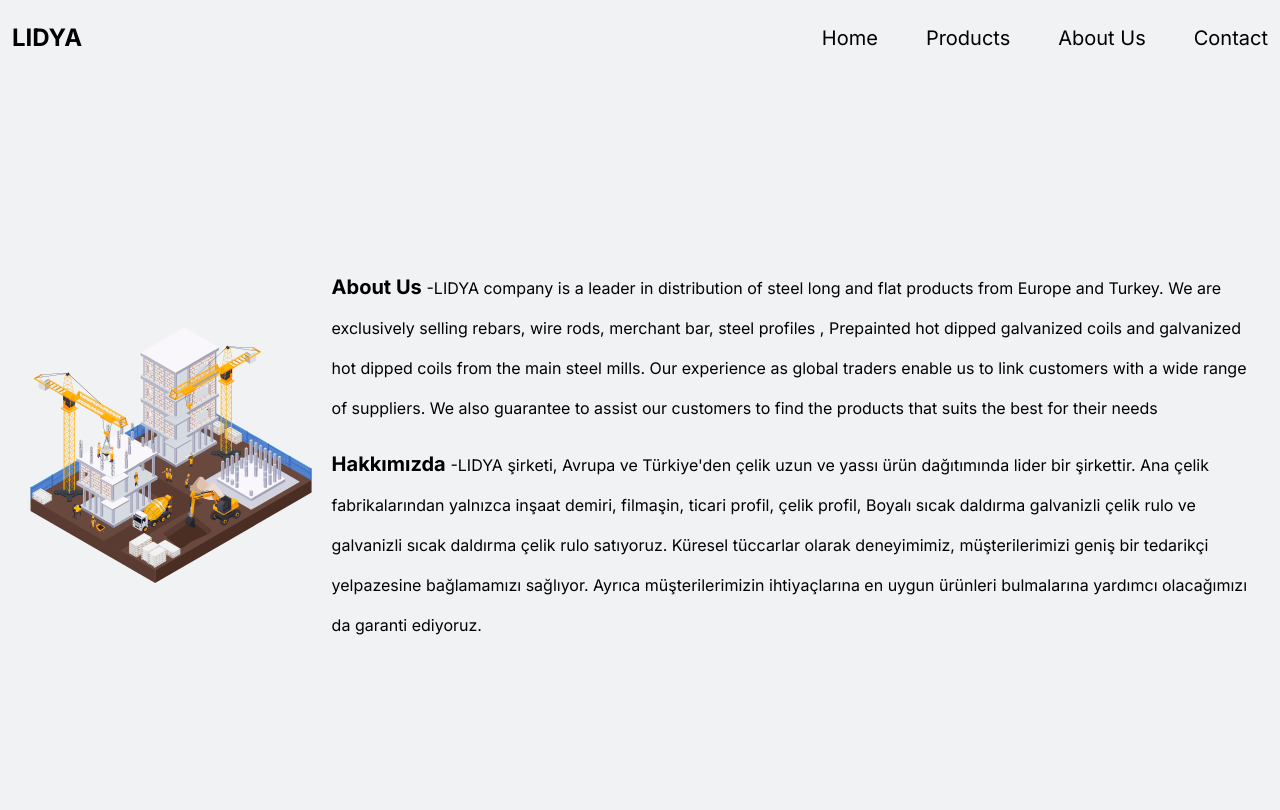
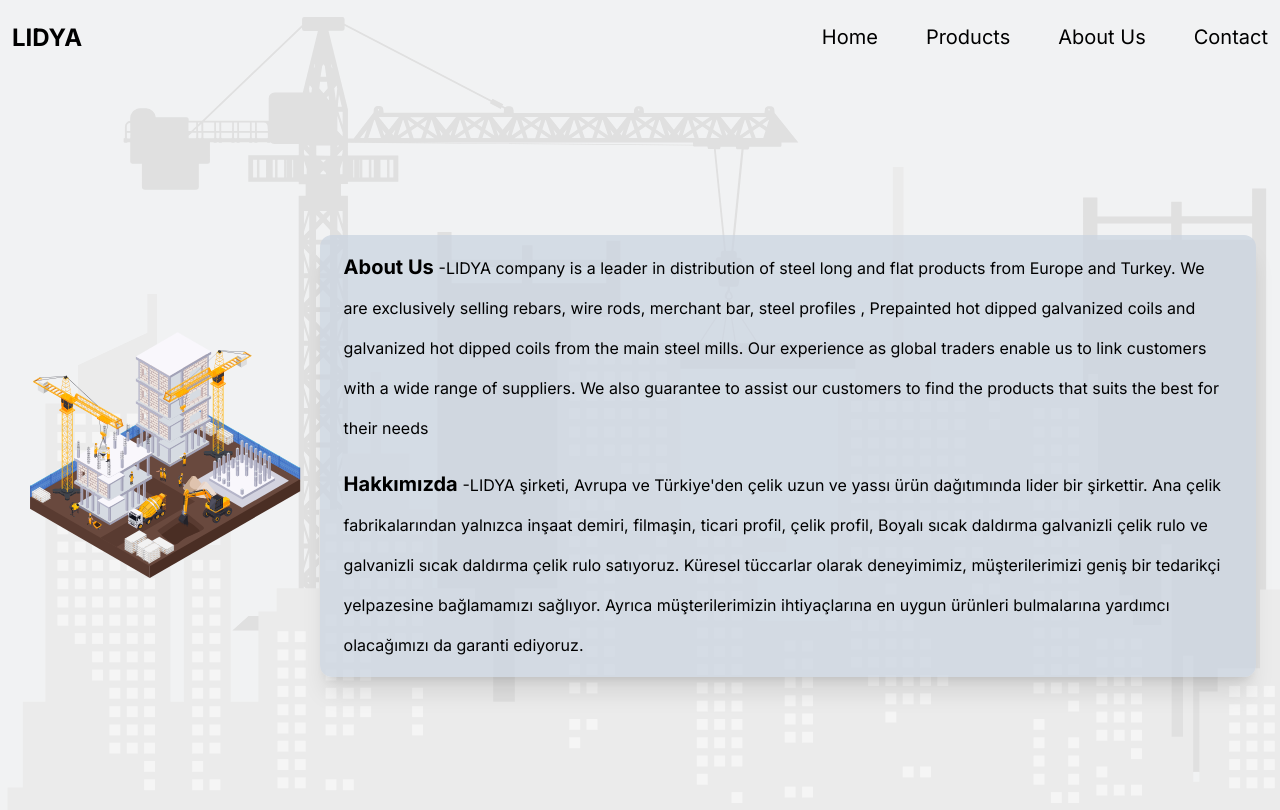
Before and after one commit to DavitAndzavelidze/lidya, a Next.js app: page /about in a window 1280 px wide. Shown: the top 810 px of the page. Built offline with nearby package versions, Linux system fonts and the light colour scheme.

Commit message:
add animations

```diff
--- a/app/about/page.tsx
+++ b/app/about/page.tsx
@@ -1,20 +1,35 @@
+"use client";
 import Image from "next/image";
 import React from "react";
+import { motion } from "framer-motion";
+import { rightToLeft, leftToRight } from "@/utils/motion";
 
 const About = () => {
   return (
-    <div className="lg:h-screen lg:max-container flexCenter flex-col lg:flex-row px-6 py-6">
-      <div className="w-full absolute lg:relative opacity-[15%] lg:opacity-[1] z-0">
+    <div className="lg:h-screen lg:max-container flexCenter flex-col lg:flex-row px-6 py-6 ">
+      <motion.div
+        variants={leftToRight}
+        initial="hidden"
+        whileInView="show"
+        viewport={{ once: true }}
+        className="w-full absolute lg:relative opacity-[15%] lg:opacity-[1] z-0"
+      >
         <Image
           src="/about.svg"
           width={400}
           height={600}
           priority={true}
           alt="heroImage"
-          className="object-cover h-screen lg:w-auto lg:h-auto lg:pr-3"
+          className="hidden lg:block lg:w-auto lg:h-auto lg:pr-3 "
         />
-      </div>
-      <div className="text-[14px] lg:text-[16px] flex flex-col gap-4 leading-10">
+      </motion.div>
+      <motion.div
+        variants={rightToLeft}
+        initial="hidden"
+        whileInView="show"
+        viewport={{ once: true }}
+        className="text-[14px] lg:text-[16px] flex flex-col gap-4 leading-10 lg:bg-slate-300/75 lg:py-3 lg:px-6 lg:rounded-xl shadow-xl"
+      >
         <p>
           <span className="font-bold text-[20px]"> About Us </span> -LIDYA
           company is a leader in distribution of steel long and flat products
@@ -36,7 +51,7 @@
           müşterilerimizin ihtiyaçlarına en uygun ürünleri bulmalarına yardımcı
           olacağımızı da garanti ediyoruz.
         </p>
-      </div>
+      </motion.div>
     </div>
   );
 };
--- a/app/contact/page.tsx
+++ b/app/contact/page.tsx
@@ -1,20 +1,33 @@
+"use client";
 import Button from "@/components/Button";
 import { Contacts } from "@/constants";
 import React from "react";
+import { motion } from "framer-motion";
+import { rightToLeft, leftToRight } from "@/utils/motion";
 
 const Contact = () => {
   return (
     <div className=" flexCenter lg:justify-between flex flex-col lg:flex-row lg:h-screen lg:max-container">
-      <div className="flex flex-col gap-6 px-6 py-6 lg:px-0 lg:py-0 lg:flex-1">
+      <motion.div
+        variants={leftToRight}
+        initial="hidden"
+        whileInView="show"
+        viewport={{ once: true }}
+        className="flex flex-col gap-6 px-6 py-6 lg:px-0 lg:py-0 lg:flex-1 lg:h-[50%]"
+      >
         {Contacts.map((info) => (
           <div key={info.title}>
             <h4 className="font-bold ">{info.title}</h4>
             <p>{info.content}</p>
           </div>
         ))}
-      </div>
+      </motion.div>
 
-      <form
+      <motion.form
+        variants={rightToLeft}
+        initial="hidden"
+        whileInView="show"
+        viewport={{ once: true }}
         action="#"
         className="flex flex-col gap-2 py-6 w-full px-6 lg:px-0 lg:flex-1"
       >
@@ -92,7 +105,7 @@
             variant="btn_dark_blue"
           />
         </div>
-      </form>
+      </motion.form>
     </div>
   );
 };
--- a/app/globals.css
+++ b/app/globals.css
@@ -11,6 +11,9 @@
 body {
   font-family: "Inter", sans-serif;
   background: #f1f2f3;
+  background-image: url("/bg.svg");
+  background-repeat: no-repeat;
+  background-size: cover;
 }
 
 @layer utilities {
@@ -54,6 +57,9 @@
   .mobile-menu {
     @apply container mx-auto absolute top-0 left-0 flex flex-col justify-center items-start h-full bg-slate-700 md:w-[320px] max-w-screen-lg p-4;
   }
+  .navlink-Hover {
+    @apply text-blue-700 border-blue-700;
+  }
   .formInput {
     @apply w-full mt-2.5 required:border-red-500 rounded-md border-0 px-3.5 py-2 lg:py-4 text-gray-900 shadow-sm ring-2 ring-inset ring-gray-300 placeholder:text-gray-400 outline-none focus:ring-blue-600 sm:text-sm sm:leading-6;
   }
--- a/app/page.tsx
+++ b/app/page.tsx
@@ -1,20 +1,36 @@
+"use client";
 import Button from "@/components/Button";
 import Image from "next/image";
+import Link from "next/link";
+import { motion } from "framer-motion";
+import { rightToLeft, leftToRight } from "@/utils/motion";
 
 export default function Home() {
   return (
     <main className="h-screen flexCenter max-container flex-col lg:flex-row-reverse">
-      <div className="w-full absolute lg:relative opacity-[15%] lg:opacity-[1]">
+      <motion.div
+        variants={rightToLeft}
+        initial="hidden"
+        whileInView="show"
+        viewport={{ once: true }}
+        className="w-full absolute lg:relative opacity-[15%] lg:opacity-[1]"
+      >
         <Image
           src="/hero.svg"
           width={400}
           height={600}
           priority={true}
           alt="heroImage"
-          className="object-cover h-screen lg:w-auto lg:h-auto"
+          className="hidden lg:block lg:w-auto lg:h-auto"
         />
-      </div>
-      <div className="flexCenter flex-col max-w-lg gap-[1.2rem] px-6 lg:px-3 z-20">
+      </motion.div>
+      <motion.div
+        variants={leftToRight}
+        initial="hidden"
+        whileInView="show"
+        viewport={{ once: true }}
+        className="flexCenter flex-col max-w-lg gap-[1.2rem] px-6 lg:px-3 z-20"
+      >
         <h1 className="fontHero lg:text-[45px] self-start">
           Welcome to <span className="text-blue-700">LIDYA</span> Company
         </h1>
@@ -23,14 +39,16 @@
           Turkey
         </p>
         <div className="flexStart w-full">
+          <Link href="/products">
             <Button
               type="button"
               alt="products"
               title="Our Products"
               variant="btn_blue"
             />
+          </Link>
         </div>
-      </div>
+      </motion.div>
     </main>
   );
 }
--- a/app/products/page.tsx
+++ b/app/products/page.tsx
@@ -1,10 +1,19 @@
+"use client";
 import React from "react";
 import { PRODUCTS } from "@/constants";
 import Image from "next/image";
+import { motion } from "framer-motion";
+import { topToBottom } from "@/utils/motion";
 
 const Products = () => {
   return (
-    <div className="h-screen flexCenter max-container flexCenter px-6">
+    <motion.div
+      variants={topToBottom}
+      initial="hidden"
+      whileInView="show"
+      viewport={{ once: true }}
+      className="h-screen flexCenter max-container flexCenter px-6"
+    >
       <div className="grid grid-cols-2 md:grid-cols-4 gap-1 lg:gap-4">
         {PRODUCTS.map((product) => (
           <Image
@@ -18,7 +27,7 @@
           />
         ))}
       </div>
-    </div>
+    </motion.div>
   );
 };
 
--- a/components/Navbar.tsx
+++ b/components/Navbar.tsx
@@ -4,6 +4,8 @@
 import Link from "next/link";
 import Image from "next/image";
 import MobileMenu from "./MobileMenu";
+import { motion } from "framer-motion";
+import { topToBottom } from "@/utils/motion";
 
 const Navbar = () => {
   const [isMobileMenuOpen, setIsMobileMenuOpen] = useState(false);
@@ -11,12 +13,22 @@
     setIsMobileMenuOpen(!isMobileMenuOpen);
   };
   return (
-    <div className="flexBetween max-container pt-5 px-6 text-[20px] relative lg:px-3 z-30">
-      <p className="font-bold text-[24px] uppercase">Lidya</p>
+    <motion.div
+      variants={topToBottom}
+      initial="hidden"
+      whileInView="show"
+      viewport={{ once: true }}
+      className="flexBetween max-container pt-5 px-6 text-[20px] relative lg:px-3 z-30"
+    >
+      <p className="font-bold text-[24px] uppercase cursor-default">Lidya</p>
       <nav>
         <ul className="hidden h-full gap-12 lg:flex">
           {NAV_LINKS.map((link) => (
-            <Link href={link.href} key={link.key}>
+            <Link
+              href={link.href}
+              key={link.key}
+              className="transition-all border-b-2 border-[#f1f2f3] hover:navlink-Hover"
+            >
               {link.label}
             </Link>
           ))}
@@ -33,7 +45,7 @@
           <MobileMenu isOpen={isMobileMenuOpen} onClose={toggleMobileMenu} />
         </div>
       </nav>
-    </div>
+    </motion.div>
   );
 };
 
--- /dev/null
+++ b/utils/motion.ts
@@ -0,0 +1,97 @@
+export const navVariants = {
+  hidden: {
+    opacity: 0,
+    y: -50,
+    transition: {
+      type: "spring",
+      stiffness: 300,
+      damping: 140,
+    },
+  },
+  show: {
+    opacity: 1,
+    y: 0,
+    transition: {
+      type: "spring",
+      stiffness: 80,
+    },
+  },
+};
+
+export const topToBottom = {
+  hidden: {
+    opacity: 0,
+    y: -50,
+    transition: {
+      type: "spring",
+      stiffness: 300,
+      damping: 140,
+    },
+  },
+  show: {
+    opacity: 1,
+    y: 0,
+    transition: {
+      type: "spring",
+      stiffness: 80,
+    },
+  },
+};
+export const bottomToTop = {
+  hidden: {
+    opacity: 0,
+    y: 50,
+    transition: {
+      type: "spring",
+      stiffness: 300,
+      damping: 140,
+    },
+  },
+  show: {
+    opacity: 1,
+    y: 0,
+    transition: {
+      type: "spring",
+      stiffness: 80,
+    },
+  },
+};
+
+export const rightToLeft = {
+  hidden: {
+    opacity: 0,
+    x: 50,
+    transition: {
+      type: "spring",
+      stiffness: 300,
+      damping: 140,
+    },
+  },
+  show: {
+    opacity: 1,
+    x: 0,
+    transition: {
+      type: "spring",
+      stiffness: 80,
+    },
+  },
+};
+export const leftToRight = {
+  hidden: {
+    opacity: 0,
+    x: -50,
+    transition: {
+      type: "spring",
+      stiffness: 300,
+      damping: 140,
+    },
+  },
+  show: {
+    opacity: 1,
+    x: 0,
+    transition: {
+      type: "spring",
+      stiffness: 80,
+    },
+  },
+};
```
Also changed, not shown: public/bg.svg (added), public/hero.svg. Lines whose indentation alone changed are shown as unchanged.
